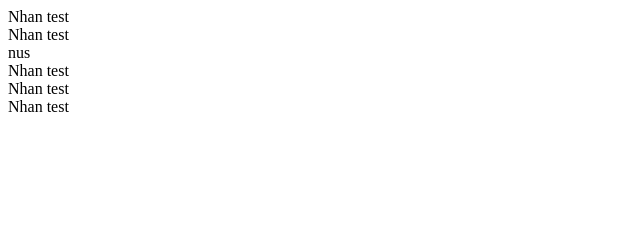
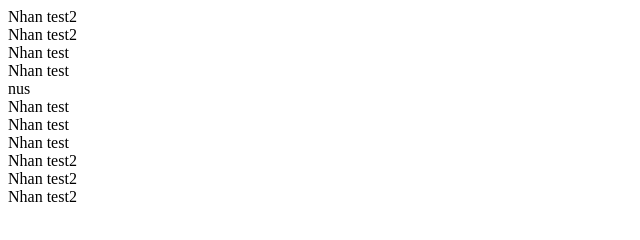
Before and after one commit to minhhai280283/testing, a plain HTML site: page index.html in a window 1280 px wide. Shown: the whole page, without its empty margins (0-640 px from the left). Drawn offline with Linux system fonts and the light colour scheme.

Commit message:
3rd commit

```diff
--- a/index.html
+++ b/index.html
@@ -4,11 +4,16 @@
 <title>git test</title>
 </head>
 <body>
+  <div>Nhan test2</div>
+  <div>Nhan test2</div>
   <div>Nhan test</div>
   <div>Nhan test</div>
   nus
   <div>Nhan test</div>
   <div>Nhan test</div>
   <div>Nhan test</div>
+  <div>Nhan test2</div>
+  <div>Nhan test2</div>
+  <div>Nhan test2</div>
 </body>
 </html>
```
